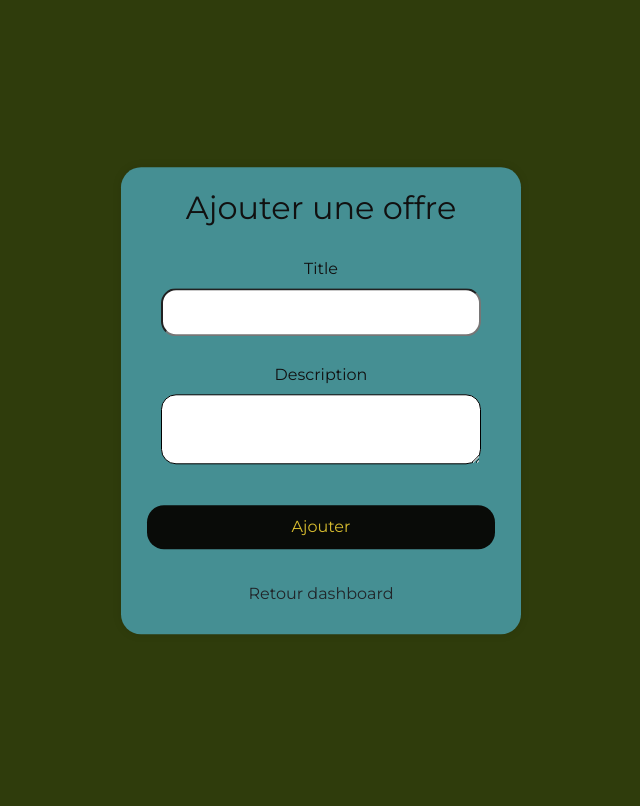
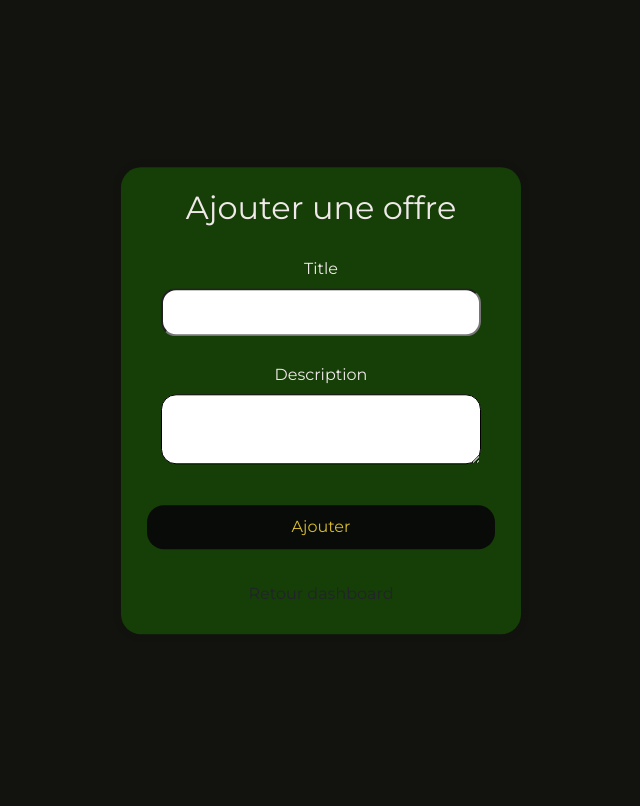
Before and after one commit to madondbi/jo24, a Flask app: template templates/admin_add_offer.html in a window 1280 px wide. Shown: the whole page, without its empty margins (319-959 px from the left). Run offline with Flask 3, Linux system fonts and the light colour scheme; the template is opened without the code that fills it, so the values that code supplies are empty, except form fields; form fields are guessed from the names that the template uses; parts of the project's set-up code (start-up, migrations or seed data) failed here and were passed over; some libraries are stand-ins or nearby versions; some web fonts are replaced.

Commit message:
Modifications apportées à static/css/add_offer.styles.css

```diff
--- a/static/css/add_offer.styles.css
+++ b/static/css/add_offer.styles.css
@@ -5,8 +5,8 @@
 
 body {
     font-family: "Montserrat", sans-serif;
-    background-color: #2f3c0c;
-    color: #111010;
+    background-color: #12130e;
+    color: #f0e9e9;
     display: flex;
     text-align: center;
     justify-content: center;
@@ -19,7 +19,7 @@ body {
 .container {
     width: 400px;
     padding: 20px;
-    background-color:#458f93;
+    background-color: #163e07;
     border-radius: 20px;
     box-shadow: 0 0 10px rgba(0, 0, 0, 0.1);
     position: fixed;
@@ -72,7 +72,7 @@ input[type="submit"] {
 }
 
 a {
-    color: #0f0e0e;
+    color:#f0e9e9;
     text-decoration: none;
 }
 
```
